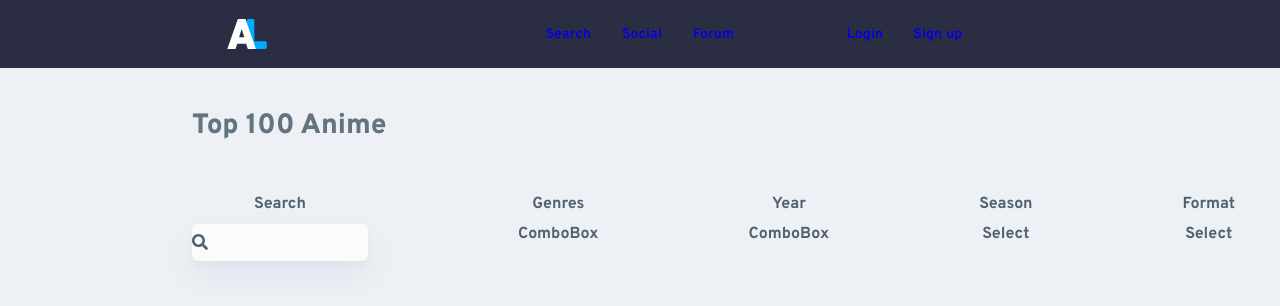
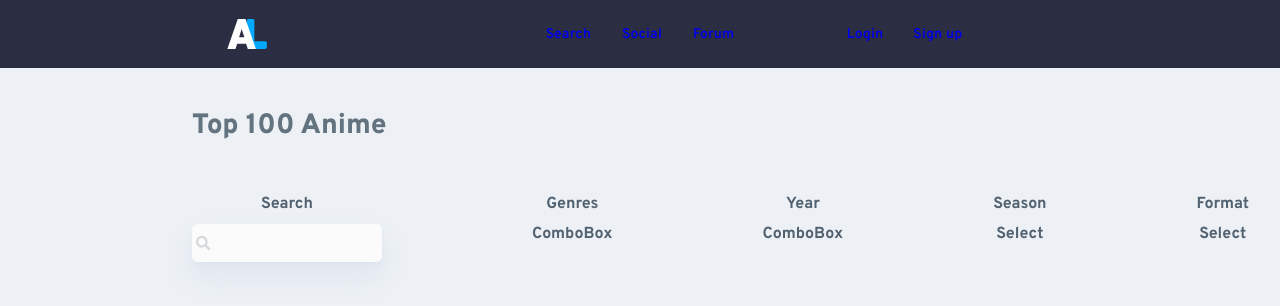
Before and after one commit to BiBCast/web_page, a React (Vite) app: page / in a window 1280 px wide. Shown: the top 306 px of the page. Built offline with nearby package versions, Linux system fonts and the light colour scheme.

Commit message:
base button

```diff
--- a/src/components/Input.tsx
+++ b/src/components/Input.tsx
@@ -2,16 +2,23 @@ export function Input() {
   return (
     <>
       <div className="input">
+        <div className="input-container">
           <div>
             <svg
               viewBox="0 0 512 512"
+              stroke="currentColor"
               fill="currentColor"
-            height="1em"
-            width="1em"
+              height="0.9em"
+              width="0.9em"
             >
-            <path d="M505 442.7L405.3 343c-4.5-4.5-10.6-7-17-7H372c27.6-35.3 44-79.7 44-128C416 93.1 322.9 0 208 0S0 93.1 0 208s93.1 208 208 208c48.3 0 92.7-16.4 128-44v16.3c0 6.4 2.5 12.5 7 17l99.7 99.7c9.4 9.4 24.6 9.4 33.9 0l28.3-28.3c9.4-9.4 9.4-24.6.1-34zM208 336c-70.7 0-128-57.2-128-128 0-70.7 57.2-128 128-128 70.7 0 128 57.2 128 128 0 70.7-57.2 128-128 128z" />
+              <path
+                fill="currentColor"
+                stroke="currentColor"
+                d="M505 442.7L405.3 343c-4.5-4.5-10.6-7-17-7H372c27.6-35.3 44-79.7 44-128C416 93.1 322.9 0 208 0S0 93.1 0 208s93.1 208 208 208c48.3 0 92.7-16.4 128-44v16.3c0 6.4 2.5 12.5 7 17l99.7 99.7c9.4 9.4 24.6 9.4 33.9 0l28.3-28.3c9.4-9.4 9.4-24.6.1-34zM208 336c-70.7 0-128-57.2-128-128 0-70.7 57.2-128 128-128 70.7 0 128 57.2 128 128 0 70.7-57.2 128-128 128z"
+              />
             </svg>
-          <input type="search" />
+          </div>
+          <input type="search" className="focus" />
         </div>
       </div>
     </>
--- a/src/index.css
+++ b/src/index.css
@@ -379,7 +379,7 @@ header {
   flex-direction: column;
   align-items: center;
   text-transform: capitalize;
-  & div {
+  & > div {
     margin-top: 1rem;
   }
 }
@@ -390,14 +390,34 @@ header {
   box-shadow: 0 14px 30px rgba(var(--color-shadow-blue), 0.1),
     0 4px 4px rgba(var(--color-shadow-blue), 0.04);
 
-  height: 2.3em;
-  width: 11em;
+  height: 3.8rem;
+  width: 19rem;
+}
 
-  /* display: flex;
+.input-container {
+  height: 100%;
+  display: flex;
   flex-direction: row;
   justify-content: center;
-  align-items: center; */
-  /* & > div {
+  align-items: center;
+  gap: 1rem;
+
+  & * {
     height: 100%;
-  } */
+  }
+
+  & > :not(.focus) {
+    padding-left: 2rem;
+  }
+  & path {
+    filter: brightness(90%);
+  }
+  & svg {
+    color: rgb(var(--color-background-200));
+    stroke-width: 1;
+  }
 }
+
+.focus {
+  overflow: scroll;
+}
```
Lines whose indentation alone changed are shown as unchanged.
